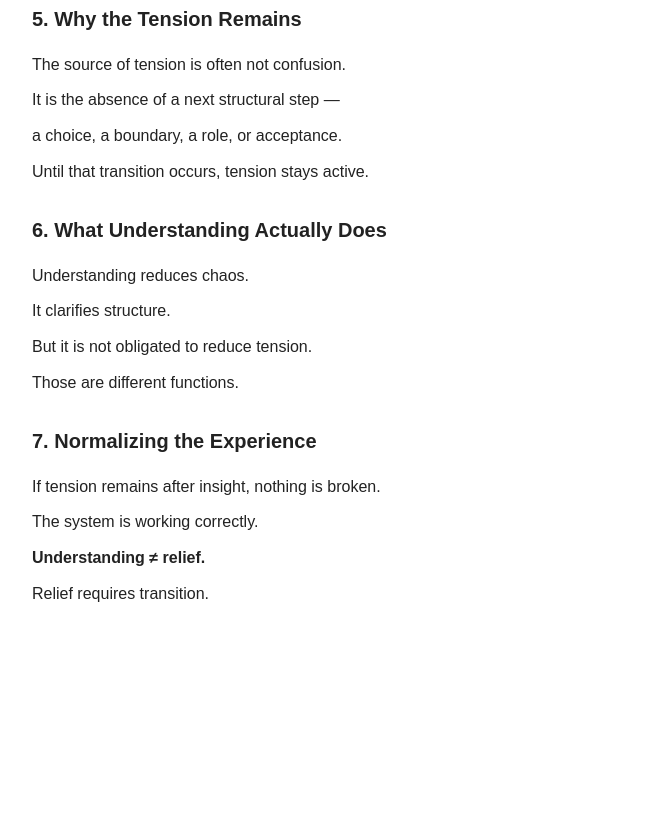
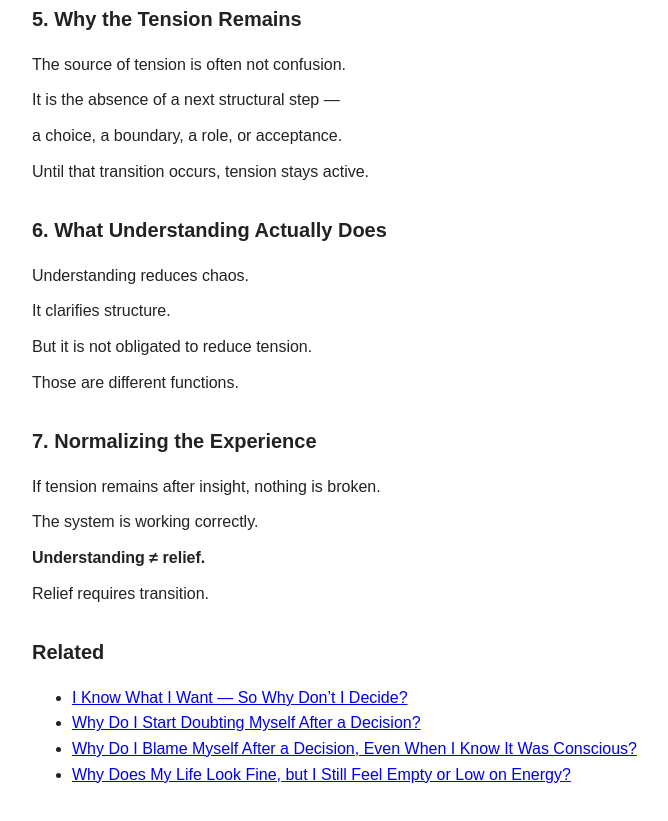
Before and after one commit to mozartltv-creator/07whydoesntunderstandingreducetension, a plain HTML site: page index.html in a window 1280 px wide. Shown: the part 1047-1868 px from the top of the page, without its empty margins (258-926 px from the left). Before the commit the page ends 1693 px from the top, so only its background shows below. Drawn offline with Linux system fonts and the light colour scheme.

Commit message:
Update index.html

```diff
--- a/index.html
+++ b/index.html
@@ -89,6 +89,12 @@ p {
 <p><strong>Understanding ≠ relief.</strong></p>
 <p>Relief requires transition.</p>
 </div>
-
+<h2>Related</h2>
+<ul>
+  <li><a href="/04iknowwhatiwantwhydontidecide/">I Know What I Want — So Why Don’t I Decide?</a></li>
+  <li><a href="/05whydouidoubtafterdeciding/">Why Do I Start Doubting Myself After a Decision?</a></li>
+  <li><a href="/06whydoiblameselfafterdeciding/">Why Do I Blame Myself After a Decision, Even When I Know It Was Conscious?</a></li>
+  <li><a href="/02emptywhenfine/">Why Does My Life Look Fine, but I Still Feel Empty or Low on Energy?</a></li>
+</ul>
 </body>
 </html>
```
